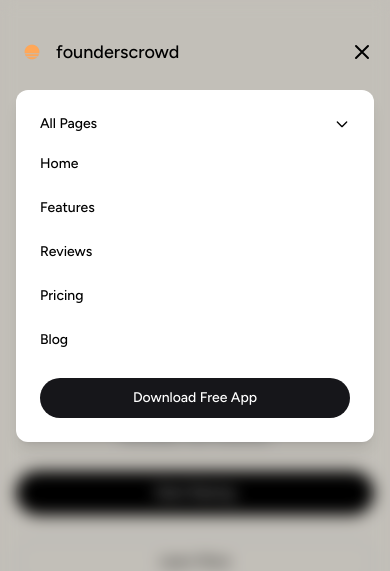
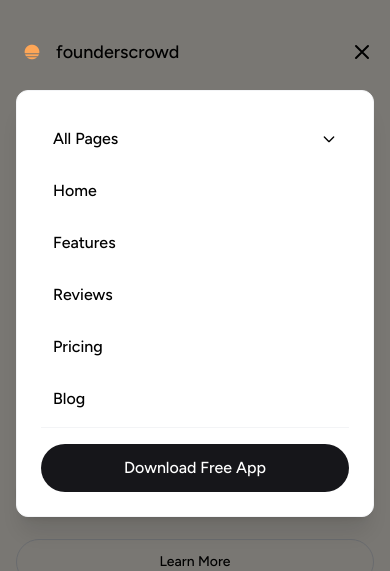
Before and after one commit to muhammadfabil/foundercrowd, a Next.js app: page / in a window 390 px wide. Both pictures are taken after a click on the button "Toggle mobile menu". Shown: the top 571 px of the page. Built offline with nearby package versions, Linux system fonts and the light colour scheme; grey boxes are pictures that could not be loaded; a web font is replaced by a local one.

Commit message:
Update Navbar.tsx

```diff
--- a/src/components/Navbar.tsx
+++ b/src/components/Navbar.tsx
@@ -13,8 +13,24 @@
     return () => window.removeEventListener('scroll', onScroll);
   }, []);
 
+  // Prevent body scroll when mobile menu is open
+  useEffect(() => {
+    if (mobileMenuOpen) {
+      document.body.style.overflow = 'hidden';
+    } else {
+      document.body.style.overflow = 'unset';
+    }
+
+    // Cleanup on unmount
+    return () => {
+      document.body.style.overflow = 'unset';
+    };
+  }, [mobileMenuOpen]);
+
   return (
-    <div className="pointer-events-none fixed inset-x-0 top-0 z-50 font-figtree">
+    <>
+      {/* Main Navbar - Always on top */}
+      <div className="pointer-events-none fixed inset-x-0 top-0 z-[100] font-figtree">
         <nav
           className={[
             'mx-auto flex max-w-6xl items-center justify-between gap-6 px-4 py-3 transition-all duration-300',
@@ -24,7 +40,7 @@
           ].join(' ')}
         >
           {/* LEFT: Logo with Home Link */}
-        <Link href="/" className="flex items-center gap-2 z-20">
+          <Link href="/" className="flex items-center gap-2 z-[110] relative">
             <img
               src="/logo.png"
               alt="FoundersCrowd Logo"
@@ -43,7 +59,7 @@
           </div>
 
           {/* RIGHT: Actions */}
-        <div className="flex items-center gap-3">
+          <div className="flex items-center gap-3 z-[110] relative">
             {/* All Pages dropdown button (Desktop only) */}
             <div className="hidden md:block">
               <button
@@ -67,7 +83,9 @@
             {/* Mobile menu button */}
             <button
               onClick={() => setMobileMenuOpen(!mobileMenuOpen)}
-            className="md:hidden z-20 flex items-center justify-center"
+              className="md:hidden z-[110] relative flex items-center justify-center p-2 -m-2"
+              type="button"
+              aria-label="Toggle mobile menu"
             >
               {mobileMenuOpen ? (
                 <svg className="h-6 w-6" fill="none" viewBox="0 0 24 24" stroke="currentColor">
@@ -81,61 +99,73 @@
             </button>
           </div>
         </nav>
+      </div>
 
-      {/* Mobile Menu Dropdown */}
+      {/* Mobile Menu Overlay - Separate layer */}
       {mobileMenuOpen && (
-        <div className="fixed inset-0 z-10">
+        <div className="fixed inset-0 z-[90] md:hidden">
+          {/* Backdrop without blur to avoid affecting navbar */}
           <div
-            className="absolute inset-0 bg-black/20 backdrop-blur-sm"
+            className="absolute inset-0 bg-black/50"
             onClick={() => setMobileMenuOpen(false)}
           />
-          <div className="absolute right-4 top-[90px] left-4 rounded-xl bg-white p-6 shadow-lg">
-            <div className="flex flex-col space-y-4">
-              <button className="flex items-center justify-between text-sm font-medium">
-                All Pages
-                <svg className="h-4 w-4" fill="none" viewBox="0 0 24 24" stroke="currentColor">
+
+          {/* Menu Content */}
+          <div className="absolute right-4 top-[90px] left-4 rounded-xl bg-white p-6 shadow-xl border border-gray-100 z-[95]">
+            <div className="flex flex-col space-y-1">
+              {/* All Pages dropdown */}
+              <button
+                className="flex items-center justify-between text-base font-medium py-3 px-3 hover:bg-gray-50 rounded-lg transition-colors text-left w-full"
+                type="button"
+              >
+                <span>All Pages</span>
+                <svg className="h-4 w-4 flex-shrink-0" fill="none" viewBox="0 0 24 24" stroke="currentColor">
                   <path strokeLinecap="round" strokeLinejoin="round" strokeWidth={2} d="M19 9l-7 7-7-7" />
                 </svg>
               </button>
+
+              {/* Navigation Links */}
               <Link
                 href="/"
-                className="text-sm font-medium py-1"
+                className="text-base font-medium py-3 px-3 hover:bg-gray-50 rounded-lg transition-colors block w-full text-left"
                 onClick={() => setMobileMenuOpen(false)}
               >
                 Home
               </Link>
               <Link
                 href="/features"
-                className="text-sm font-medium py-1"
+                className="text-base font-medium py-3 px-3 hover:bg-gray-50 rounded-lg transition-colors block w-full text-left"
                 onClick={() => setMobileMenuOpen(false)}
               >
                 Features
               </Link>
               <Link
                 href="/reviews"
-                className="text-sm font-medium py-1"
+                className="text-base font-medium py-3 px-3 hover:bg-gray-50 rounded-lg transition-colors block w-full text-left"
                 onClick={() => setMobileMenuOpen(false)}
               >
                 Reviews
               </Link>
               <Link
                 href="/pricing"
-                className="text-sm font-medium py-1"
+                className="text-base font-medium py-3 px-3 hover:bg-gray-50 rounded-lg transition-colors block w-full text-left"
                 onClick={() => setMobileMenuOpen(false)}
               >
                 Pricing
               </Link>
               <Link
                 href="/blog"
-                className="text-sm font-medium py-1"
+                className="text-base font-medium py-3 px-3 hover:bg-gray-50 rounded-lg transition-colors block w-full text-left"
                 onClick={() => setMobileMenuOpen(false)}
               >
                 Blog
               </Link>
-              <div className="pt-2">
+
+              {/* CTA Button */}
+              <div className="pt-4 border-t border-gray-100">
                 <Link
                   href="/download"
-                  className="block w-full rounded-full bg-[#16161A] px-6 py-2.5 text-center text-sm font-medium text-white hover:bg-black/90 transition"
+                  className="block w-full rounded-full bg-[#16161A] px-6 py-3 text-center text-base font-medium text-white hover:bg-black/90 transition-colors"
                   onClick={() => setMobileMenuOpen(false)}
                 >
                   Download Free App
@@ -145,6 +175,6 @@
           </div>
         </div>
       )}
-    </div>
+    </>
   );
 }
```
Lines whose indentation alone changed are shown as unchanged.
